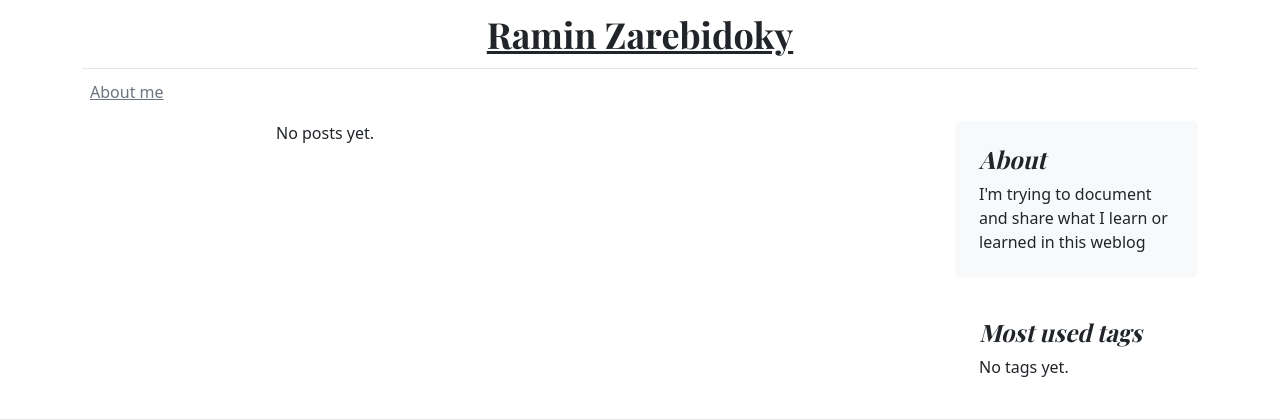
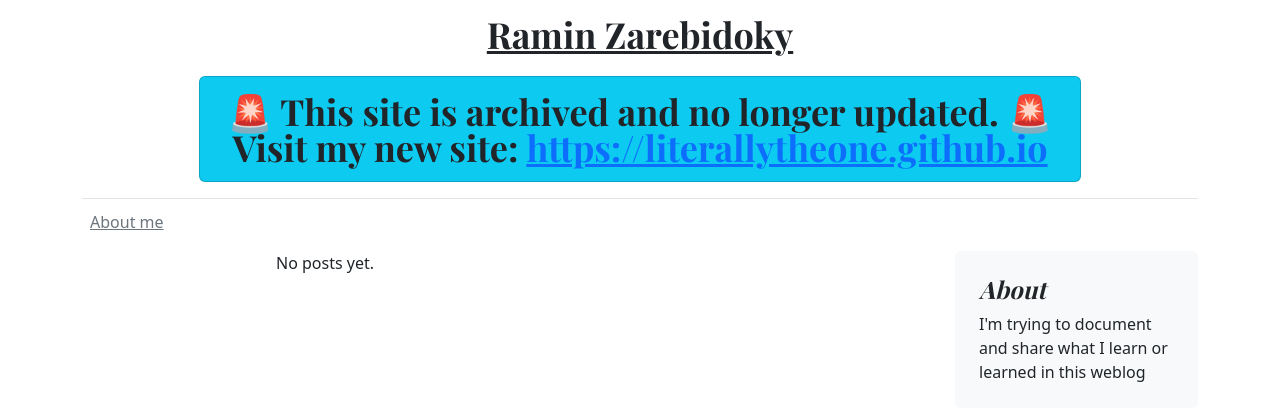
Before and after one commit to LiterallyTheOne/simple_blog, a Django app: page / in a window 1280 px wide. Shown: the top 420 px of the page. Run offline with Django 4.2, Linux system fonts and the light colour scheme; data that the repository does not hold is empty.

Commit message:
Add archive warning and link to the new site at the header

```diff
--- a/main_blog/templates/main_blog/r_header.html
+++ b/main_blog/templates/main_blog/r_header.html
@@ -9,6 +9,20 @@
             </div>
 
         </div>
+
+        <div class="row flex-nowrap justify-content-center align-items-center mt-4">
+
+            <div class="col-auto card bg-info">
+                <div class="blog-header-logo text-center m-3">
+                    🚨 This site is archived and no longer updated. 🚨
+                    <br>
+                    Visit my new site:
+                    <a href="https://literallytheone.github.io">https://literallytheone.github.io</a>
+                </div>
+            </div>
+
+        </div>
+
     </header>
     <!-- TODO adding more goto -->
     <div class="nav-scroller py-1 mb-2">
```
